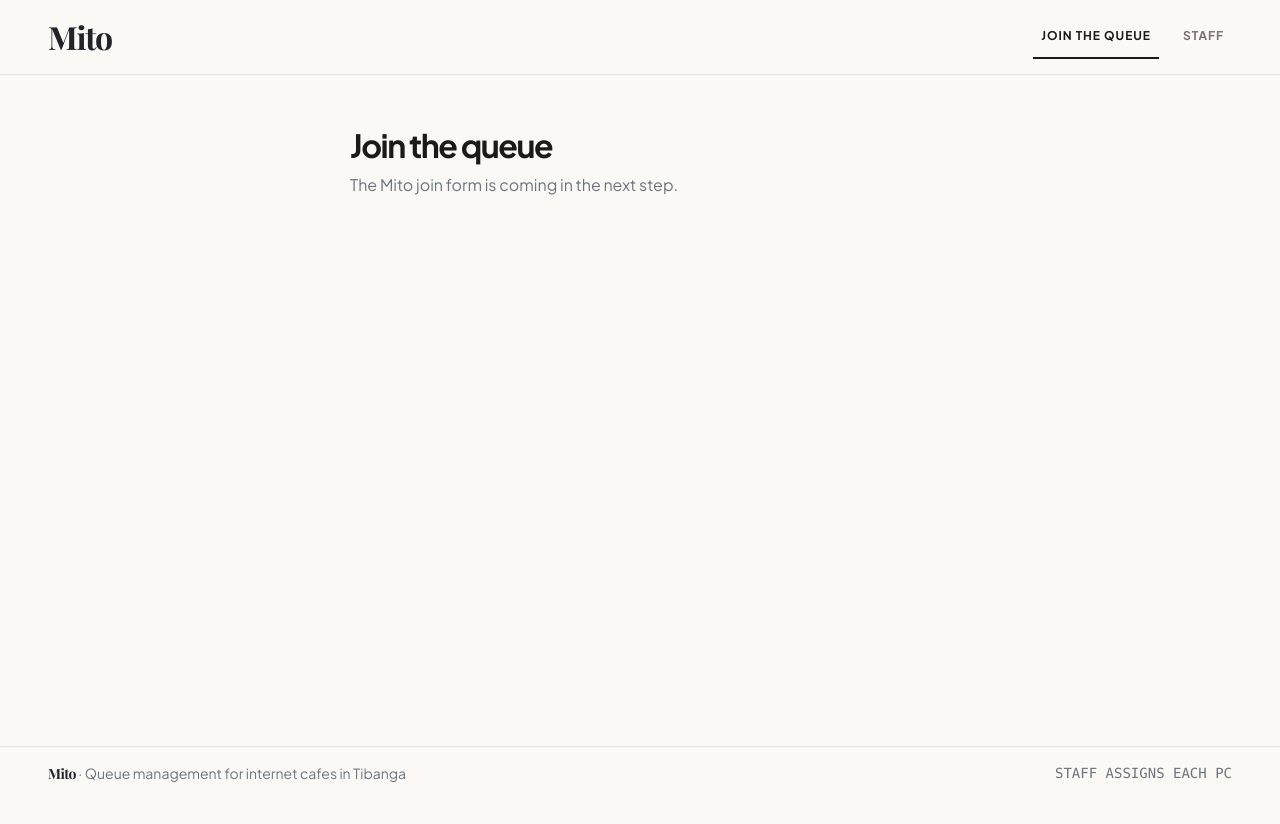
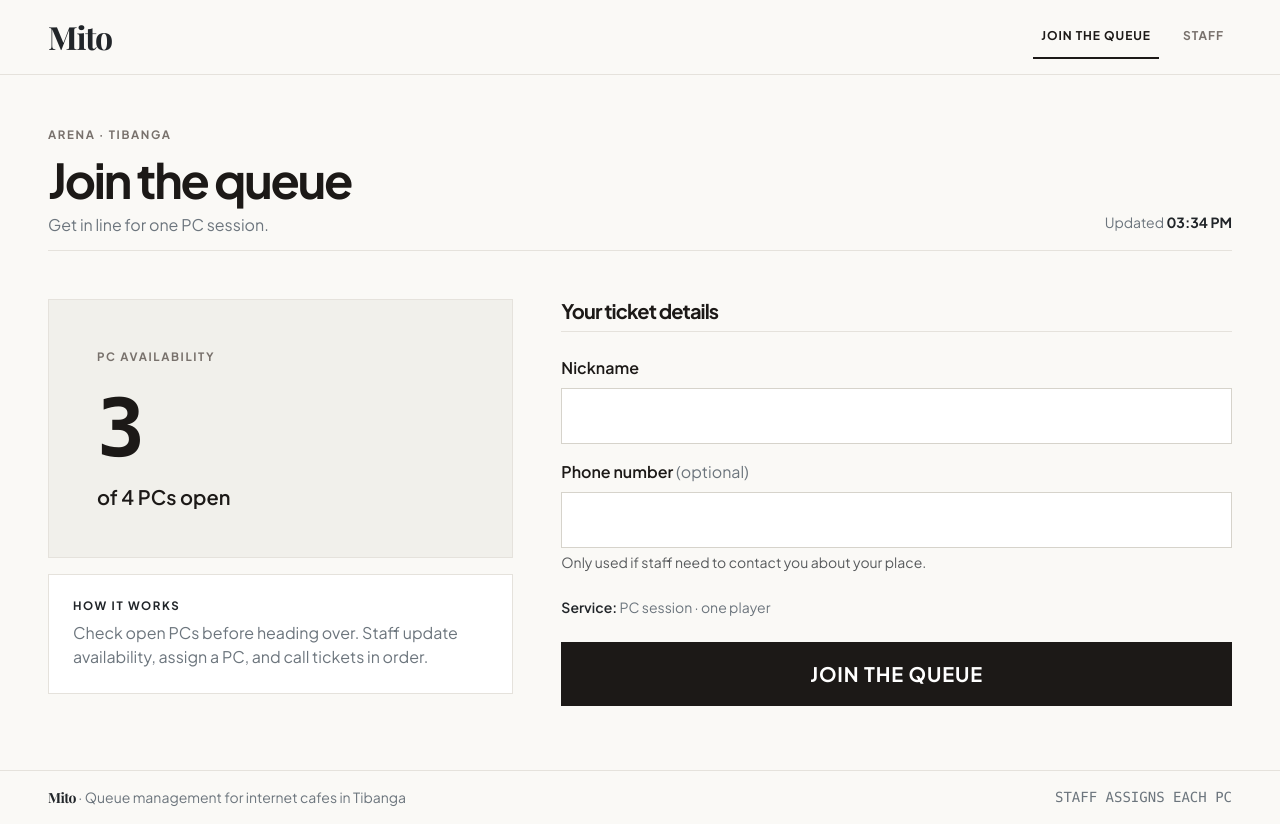
Before and after one commit to calvynddb/ccc181, a Flask app: page /join in a window 1280 px wide. Before the commit the page ends 782 px from the top, so only its background shows below. Run offline with Flask 3, Linux system fonts and the light colour scheme.

Commit message:
Add validated Mito join form (#1)

```diff
--- a/app.py
+++ b/app.py
@@ -1,12 +1,19 @@
-"""CCC181 Week 2: a "Hello, Flask" starter app.
+"""Mito: a simple queue for individual PC sessions at Arena in Tibanga."""
 
-Run it with:
-    flask --app app run --debug
-then open http://127.0.0.1:5000
-"""
+from datetime import datetime
+import re
 import sys
 
-from flask import Flask, render_template
+from flask import (
+    Flask,
+    abort,
+    flash,
+    redirect,
+    render_template,
+    request,
+    session,
+    url_for,
+)
 
 if sys.version_info.releaselevel != "final":
     raise RuntimeError(
@@ -19,9 +26,15 @@ if sys.version_info < (3, 11):
 app = Flask(__name__)
 app.secret_key = "dev-only-change-me"
 
-SERVICES = [
-    {"id": 1, "name": "PC session"},
+SERVICES = [{"id": 1, "name": "PC session"}]
+
+STATIONS = [
+    {"id": "PC-01", "status": "free"},
+    {"id": "PC-02", "status": "busy"},
+    {"id": "PC-03", "status": "free"},
+    {"id": "PC-04", "status": "free"},
 ]
+AVAILABILITY_UPDATED_AT = datetime.now().astimezone()
 
 TICKETS = [
     {
@@ -30,6 +43,7 @@ TICKETS = [
         "phone": None,
         "service_id": 1,
         "status": "waiting",
+        "station_id": None,
     },
     {
         "number": 2,
@@ -37,6 +51,7 @@ TICKETS = [
         "phone": None,
         "service_id": 1,
         "status": "waiting",
+        "station_id": None,
     },
 ]
 
@@ -48,7 +63,61 @@ def index():
 
 @app.get("/join")
 def join_form():
-    return render_template("join.html")
+    return render_template(
+        "join.html",
+        open_pcs=sum(station["status"] == "free" for station in STATIONS),
+        station_count=len(STATIONS),
+        updated_at=AVAILABILITY_UPDATED_AT,
+        form={},
+        errors={},
+    )
+
+
+@app.post("/join")
+def join():
+    form = request.form
+    nickname = form.get("nickname", "").strip()
+    phone = form.get("phone", "").strip()
+    errors = {}
+
+    if not nickname:
+        errors["nickname"] = "Enter a nickname."
+    elif len(nickname) > 24:
+        errors["nickname"] = "Use 24 characters or fewer."
+
+    if phone:
+        digits = re.sub(r"\D", "", phone)
+        if not re.fullmatch(r"[0-9+() .-]+", phone) or not 7 <= len(digits) <= 15:
+            errors["phone"] = "Enter a valid phone number, or leave this optional field blank."
+
+    if errors:
+        flash("Please fix the highlighted fields.", "danger")
+        return (
+            render_template(
+                "join.html",
+                open_pcs=sum(station["status"] == "free" for station in STATIONS),
+                station_count=len(STATIONS),
+                updated_at=AVAILABILITY_UPDATED_AT,
+                form=form,
+                errors=errors,
+            ),
+            400,
+        )
+
+    number = max((ticket["number"] for ticket in TICKETS), default=0) + 1
+    TICKETS.append(
+        {
+            "number": number,
+            "nickname": nickname,
+            "phone": phone or None,
+            "service_id": SERVICES[0]["id"],
+            "status": "waiting",
+            "station_id": None,
+        }
+    )
+    session["current_ticket_id"] = number
+    flash(f"You joined the queue. Your ticket is #{number}.", "success")
+    return redirect(url_for("ticket", ticket_id=number))
 
 
 @app.get("/staff")
@@ -62,5 +131,4 @@ def ticket(ticket_id):
 
 
 if __name__ == "__main__":
-    # Lets you also start the app with: python app.py
     app.run(debug=True)
--- a/templates/join.html
+++ b/templates/join.html
@@ -2,10 +2,62 @@
 {% block title %}Join the queue · Mito{% endblock %}
 
 {% block content %}
-<section class="row justify-content-center">
-  <div class="col-12 col-md-8 col-lg-6">
-    <h1 class="h2 fw-bold">Join the queue</h1>
-    <p class="text-secondary">The Mito join form is coming in the next step.</p>
+<section>
+  <header class="d-flex flex-wrap justify-content-between align-items-end gap-3 section-rule mb-4 mb-lg-5">
+    <div>
+      <p class="eyebrow mb-2">Arena · Tibanga</p>
+      <h1 class="display-5 fw-bold mb-1">Join the queue</h1>
+      <p class="text-secondary mb-0">Get in line for one PC session.</p>
+    </div>
+    <p class="small text-secondary mb-1">Updated <strong class="text-dark">{{ updated_at.strftime("%I:%M %p") }}</strong></p>
+  </header>
+
+  <div class="row g-4 g-lg-5">
+    <aside class="col-12 col-lg-5">
+      <section class="availability-card p-4 p-lg-5 mb-3" aria-labelledby="availability-title">
+        <p class="eyebrow mb-3">PC availability</p>
+        <h2 id="availability-title" class="display-1 fw-bold font-mono mb-2">{{ open_pcs }}</h2>
+        <p class="h5 fw-semibold mb-0">of {{ station_count }} PCs open</p>
+      </section>
+      <div class="surface-card p-4">
+        <h2 class="eyebrow text-dark mb-2">How it works</h2>
+        <p class="mb-0 text-secondary">Check open PCs before heading over. Staff update availability, assign a PC, and call tickets in order.</p>
+      </div>
+    </aside>
+
+    <div class="col-12 col-lg-7">
+      <div class="border-bottom border-warm pb-2 mb-4">
+        <h2 class="h5 fw-bold mb-0">Your ticket details</h2>
+      </div>
+      <form method="post" action="{{ url_for('join') }}" novalidate id="join-form">
+          <div class="mb-3">
+            <label for="nickname" class="form-label fw-semibold">Nickname</label>
+            <input id="nickname" name="nickname" type="text" autocomplete="nickname"
+                   maxlength="24" required
+                   class="form-control form-control-lg {% if errors.nickname %}is-invalid{% endif %}"
+                   value="{{ form.get('nickname', '') }}"
+                   {% if errors.nickname %}aria-describedby="nickname-error"{% endif %}>
+            {% if errors.nickname %}
+              <div id="nickname-error" class="invalid-feedback">{{ errors.nickname }}</div>
+            {% endif %}
+          </div>
+
+          <div class="mb-4">
+            <label for="phone" class="form-label fw-semibold">Phone number <span class="text-secondary fw-normal">(optional)</span></label>
+            <input id="phone" name="phone" type="tel" inputmode="tel" autocomplete="tel"
+                   class="form-control form-control-lg {% if errors.phone %}is-invalid{% endif %}"
+                   value="{{ form.get('phone', '') }}"
+                   aria-describedby="phone-hint{% if errors.phone %} phone-error{% endif %}">
+            <div id="phone-hint" class="form-text">Only used if staff need to contact you about your place.</div>
+            {% if errors.phone %}
+              <div id="phone-error" class="invalid-feedback">{{ errors.phone }}</div>
+            {% endif %}
+          </div>
+
+        <p class="small text-secondary mb-4"><span class="fw-semibold text-dark">Service:</span> PC session · one player</p>
+        <button class="btn btn-primary btn-lg w-100 py-3" type="submit">Join the queue</button>
+      </form>
+    </div>
   </div>
 </section>
 {% endblock %}
```
